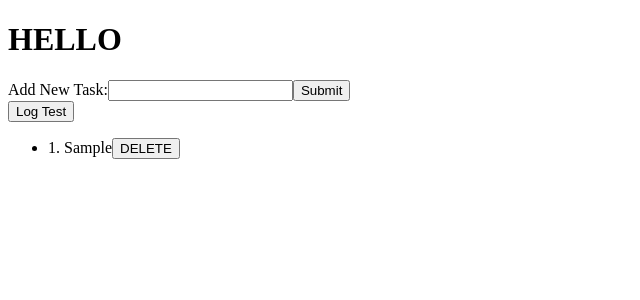
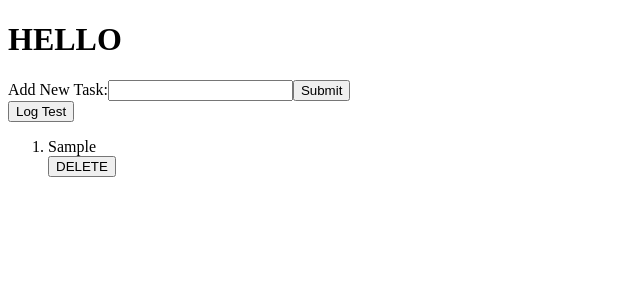
Before and after one commit to rygho90/react-practice-2, a React (Create React App) app: page / in a window 1280 px wide. Both pictures are taken after typing "Sample" into the empty fields and a click on the input "Submit". Shown: the top 300 px of the page, without its empty margins (0-640 px from the left). Built offline with nearby package versions, Linux system fonts and the light colour scheme.

Commit message:
Pass a test function to grandchild component

```diff
--- a/src/App.js
+++ b/src/App.js
@@ -9,7 +9,6 @@ class App extends Component {
     this.state = {
       text: "",
       tasks: [],
-      amount: 0,
     };
 
     this.handleChange = this.handleChange.bind(this);
@@ -30,7 +29,6 @@ class App extends Component {
       key: uniqid(),
     };
     this.setState({ tasks: [...this.state.tasks, newTask] });
-    this.setState({ amount: this.state.amount + 1 });
     this.setState({ text: "" });
   }
 
@@ -38,12 +36,12 @@ class App extends Component {
     console.log(this.state.tasks);
   }
 
-  handleDelete(e) {
-    console.log(e.target.parentNode);
+  handleDelete(task) {
+    console.log(task);
   }
 
   render() {
-    const { text, tasks, amount } = this.state;
+    const { text, tasks } = this.state;
 
     return (
       <div>
@@ -56,7 +54,7 @@ class App extends Component {
           <input type="submit" value="Submit" />
         </form>
         <button onClick={this.logStuff}>Log Test</button>
-        <Overview tasks={tasks} amount={amount} handleDelete={this.handleDelete} />
+        <Overview tasks={tasks} handleDelete={this.handleDelete} />
       </div>
     );
   }
--- a/src/components/Overview.js
+++ b/src/components/Overview.js
@@ -1,4 +1,5 @@
 import React, { Component } from "react";
+import TaskItem from "./TaskItem";
 
 class Overview extends Component {
   constructor(props) {
@@ -6,22 +7,16 @@ class Overview extends Component {
   }
 
   render() {
-    const { tasks, amount, handleDelete } = this.props;
-    let currNum = amount - amount;
-    const listItems = tasks.map((task) => {
-      currNum += 1;
-      return (
-        <li key={task.key}>
-          {currNum}.&nbsp;
-          {task.text}
-          <button onClick={handleDelete}>DELETE</button>
-        </li>
-      );
-    });
+    const { tasks, handleDelete } = this.props;
 
     return (
       <div>
-        <ul>{listItems}</ul>
+        <ol>
+        {tasks.map(task => {
+          return <TaskItem key={task.key} text={task.text} handleDelete={handleDelete}/>
+        })}
+        </ol>
+
       </div>
     );
   }
--- /dev/null
+++ b/src/components/TaskItem.js
@@ -0,0 +1,25 @@
+import React, { Component } from "react";
+
+class TaskItem extends Component {
+  constructor(props) {
+    super(props);
+    this.logTask = this.logTask.bind(this);
+  }
+
+  logTask() {
+    this.props.handleDelete(this.props.text);
+  }
+
+  render() {
+    const { text } = this.props;
+
+    return (
+      <li>
+        <div>{text}</div>
+        <button onClick={this.logTask}>DELETE</button>
+      </li>
+    );
+  }
+}
+
+export default TaskItem;
```
